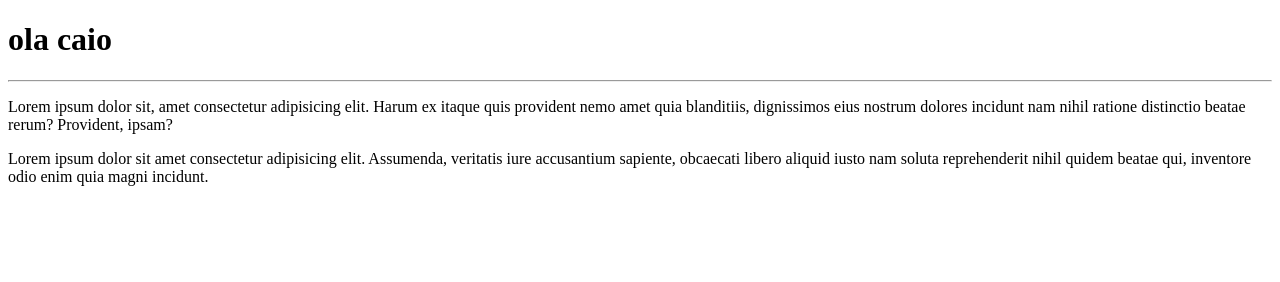
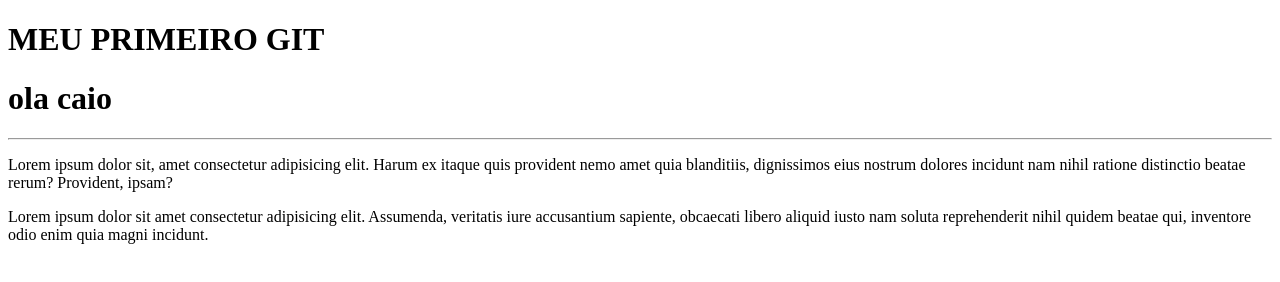
Before and after one commit to caiosantiagotr/Git, a plain HTML site: page site-exemplo/index.html in a window 1280 px wide. Drawn offline with Linux system fonts and the light colour scheme.

Commit message:
atualização do readme do index.html

```diff
--- a/site-exemplo/index.html
+++ b/site-exemplo/index.html
@@ -6,9 +6,11 @@
     <title>Meu primeiro site em um repositorio</title>
 </head>
 <body>
+    <h1>MEU PRIMEIRO GIT</h1>
     <h1>ola caio</h1>
     <hr>
     <p>Lorem ipsum dolor sit, amet consectetur adipisicing elit. Harum ex itaque quis provident nemo amet quia blanditiis, dignissimos eius nostrum dolores incidunt nam nihil ratione distinctio beatae rerum? Provident, ipsam?</p>
     <p>Lorem ipsum dolor sit amet consectetur adipisicing elit. Assumenda, veritatis iure accusantium sapiente, obcaecati libero aliquid iusto nam soluta reprehenderit nihil quidem beatae qui, inventore odio enim quia magni incidunt.</p>
+
 </body>
 </html>
```
Also changed, not shown: 1 other file.
